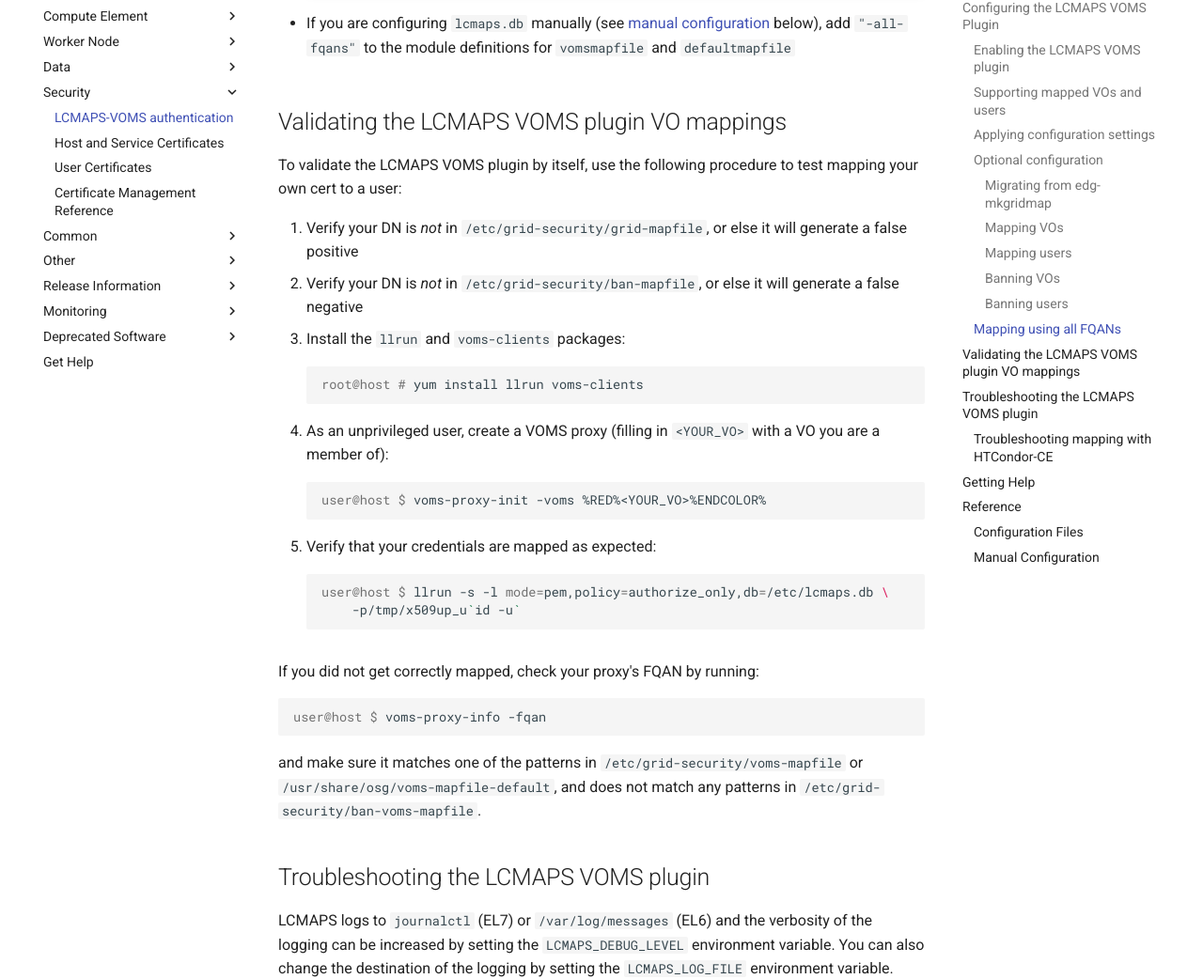
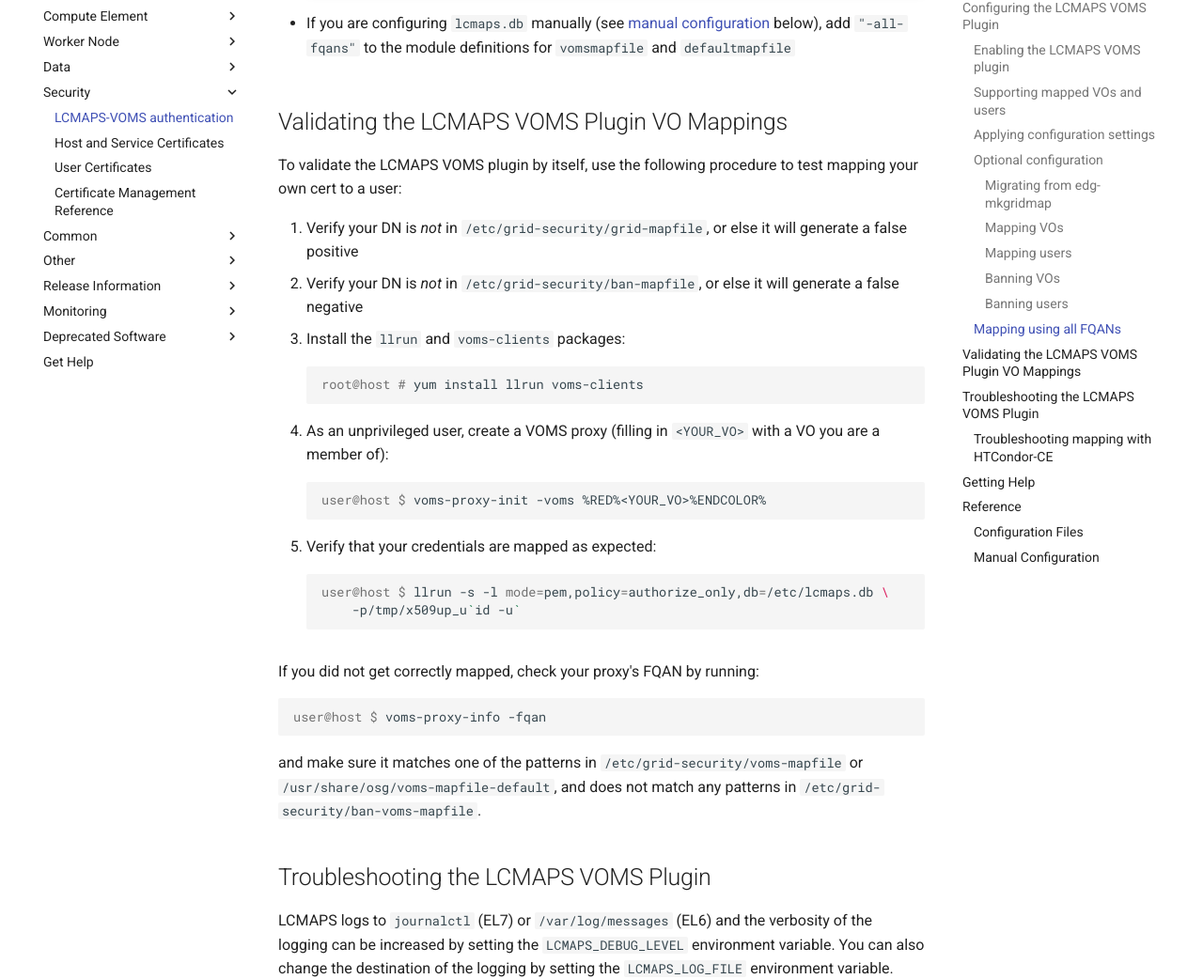
Before and after one commit to osg-htc/docs, an MkDocs documentation site: the page built from docs/security/lcmaps-voms-authentication.md, in a window 1280 px wide and 1400 px high, scrolled down 6850 px. Shown: the part 145-1187 px from the top of the window at 94% size. Built offline with MkDocs 1.6.1 and Material for MkDocs 9.7.7, drawn with Linux system fonts in a browser that asks for light colours; comment, search, counter and statistics services are not loaded; old or Windows-style settings are respelled for this version of MkDocs.

Commit message:
Fix h2 capitalization

````diff
--- a/docs/security/lcmaps-voms-authentication.md
+++ b/docs/security/lcmaps-voms-authentication.md
@@ -248,9 +248,7 @@ By default, the LCMAPS VOMS plugin only considers the first FQAN of a VOMS proxy
 -   If you are configuring `lcmaps.db` manually (see [manual configuration](#manual-configuration) below), add `"-all-fqans"` to the module definitions for `vomsmapfile` and `defaultmapfile`
 
 
-
-
-Validating the LCMAPS VOMS plugin VO mappings
+Validating the LCMAPS VOMS Plugin VO Mappings
 ---------------------------------------------
 
 To validate the LCMAPS VOMS plugin by itself, use the following procedure to test mapping your own cert to a user:
@@ -279,7 +277,7 @@ user@host $ voms-proxy-info -fqan
 ```
 and make sure it matches one of the patterns in `/etc/grid-security/voms-mapfile` or `/usr/share/osg/voms-mapfile-default`, and does not match any patterns in `/etc/grid-security/ban-voms-mapfile`.
 
-Troubleshooting the LCMAPS VOMS plugin
+Troubleshooting the LCMAPS VOMS Plugin
 --------------------------------------
 
 LCMAPS logs to `journalctl` (EL7) or `/var/log/messages` (EL6) and the verbosity of the logging can be increased by setting the `LCMAPS_DEBUG_LEVEL` environment variable. You can also change the destination of the logging by setting the `LCMAPS_LOG_FILE` environment variable.
````
